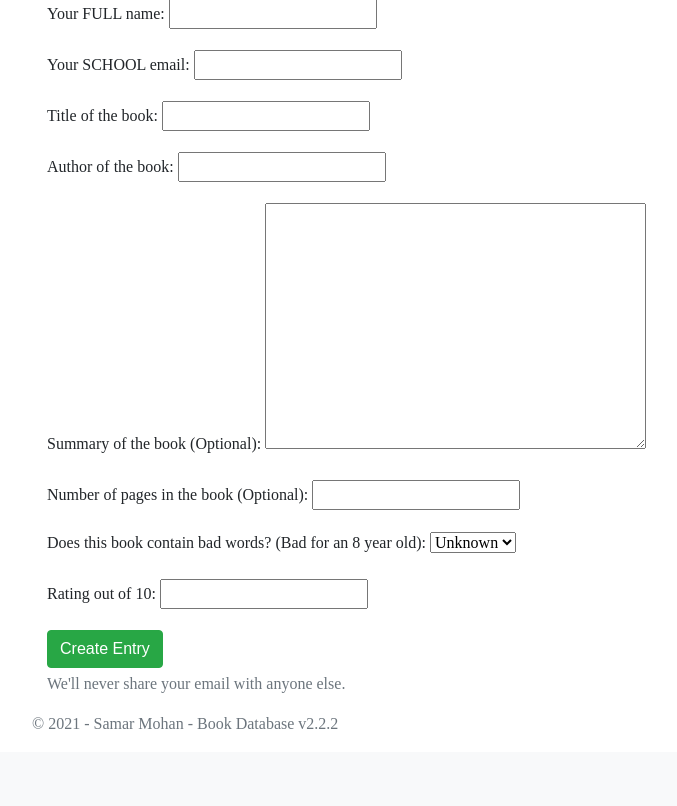
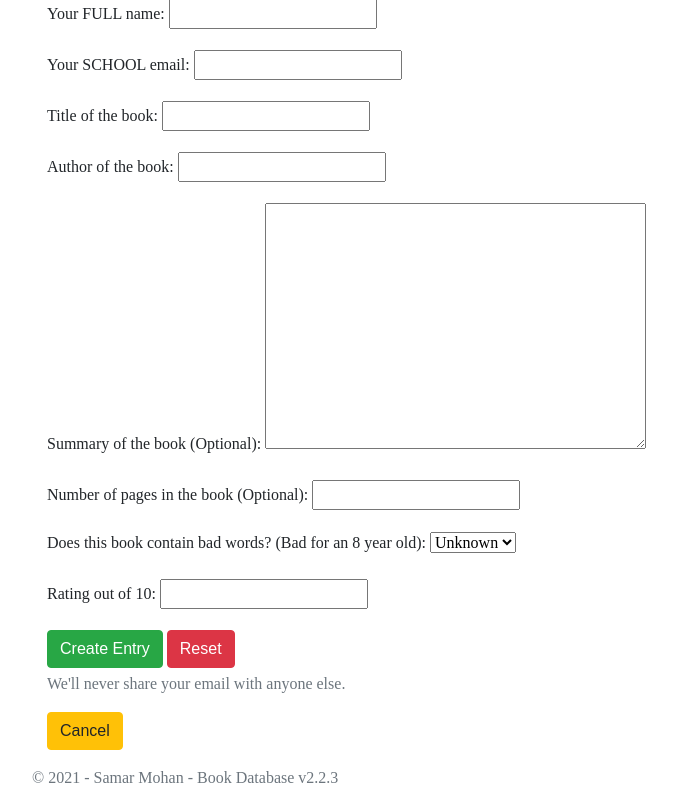
Before and after one commit to samarmohan/book-database, a Django app: page /add-book/ in a window 1280 px wide. Shown: the part 72-878 px from the top of the page, without its empty margins (53-730 px from the left). Before the commit the page ends 801 px from the top, so only its background shows below. Run offline with Django 3.2, Linux system fonts and the light colour scheme.

Commit message:
Add reset and cancel functionality to forms.
You cannot reset the form when updating. Cancel button redirects to home page.

```diff
--- a/templates/base.html
+++ b/templates/base.html
@@ -74,7 +74,7 @@
 		<div class="container">{% block content %} {% endblock content %}</div>
 		<footer class="m-3 footer text-muted">
 			<div class="container">
-				<p>&copy; 2021 - Samar Mohan - Book Database v2.2.2</p>
+				<p>&copy; 2021 - Samar Mohan - Book Database v2.2.3</p>
 			</div>
 		</footer>
 
--- a/templates/create.html
+++ b/templates/create.html
@@ -9,9 +9,12 @@
 		<form style="margin: 15px" method="POST">
 			{% csrf_token %} {{ form.as_p }}
 			<input class="btn btn-success" type="submit" value="Create Entry" />
+            <input class="btn btn-danger" type="reset" value="Reset" />
 			<p id="emailHelp" class="form-text text-muted">
 				We'll never share your email with anyone else.
 			</p>
+            <a role="button" class="btn btn-warning" href="/">Cancel</a><br />
+
 		</form>
 	</body>
 	{% endblock content %}
--- a/templates/update.html
+++ b/templates/update.html
@@ -12,6 +12,7 @@
 			<p id="emailHelp" class="form-text text-muted">
 				We'll never share your email with anyone else.
 			</p>
+            <a role="button" class="btn btn-warning" href="/">Cancel</a><br />
 		</form>
 	</body>
 	{% endblock content %}
```
